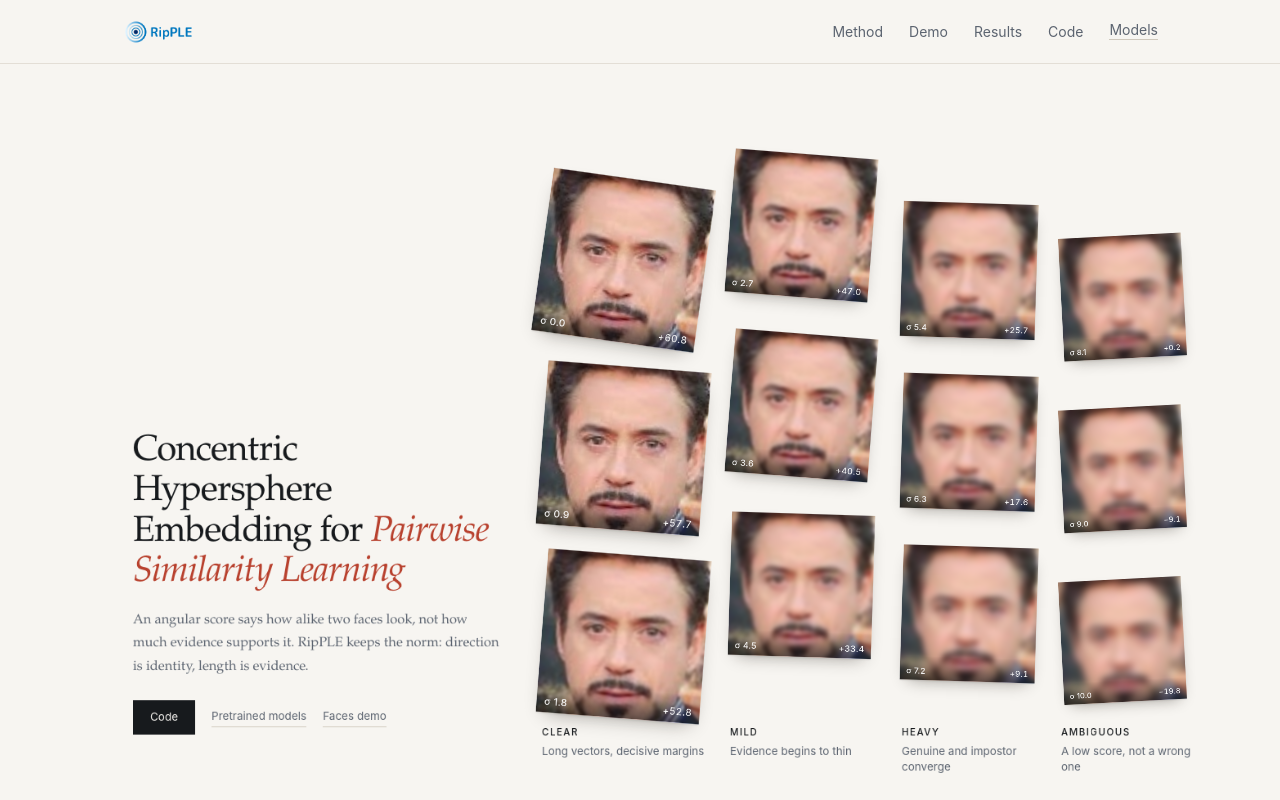
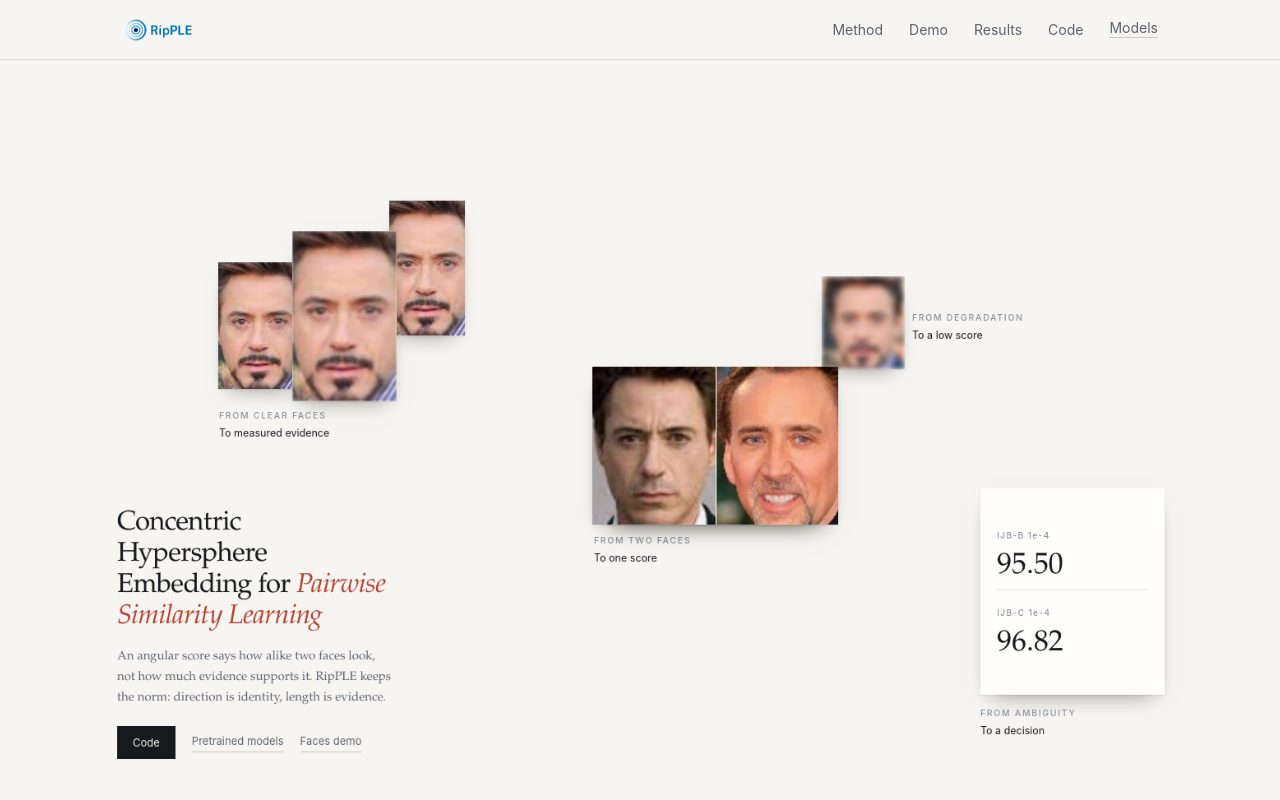
Before and after one commit to bili186/Ripple, a plain HTML site: page index.html in a window 1280 px wide. Shown: the top 800 px of the page. Drawn offline with Linux system fonts and the light colour scheme.

Commit message:
Rebuild the opening as a horizontal strip that spreads into four annotated groups

```diff
--- a/index.html
+++ b/index.html
@@ -24,7 +24,7 @@
     --accent: #b8412e;
     --accent-soft: #f6e9e4;
     --max: 1100px;
-    --nav: 64px;
+    --nav: 60px;
     --sans: ui-sans-serif, -apple-system, "Segoe UI", Helvetica, Arial, sans-serif;
     --serif: "Iowan Old Style", "Palatino Linotype", Palatino, Georgia, serif;
   }
@@ -68,7 +68,7 @@
     display: flex; align-items: center; justify-content: center;
   }
   .canvas {
-    position: relative; flex: none; width: 1440px; height: 900px;
+    position: relative; flex: none; width: 1512px; height: 900px;
     transform-origin: center center; will-change: transform;
   }
   .leaders {
@@ -77,12 +77,12 @@
   }
 
   .frame {
-    position: absolute; left: 0; top: 0; width: 0; height: 0; z-index: 30;
+    position: absolute; z-index: 2;
     border: 1px solid var(--accent); opacity: 0; pointer-events: none;
   }
   .frame i {
-    position: absolute; width: 7px; height: 7px; background: var(--panel);
-    border: 1px solid var(--accent); margin: -4px 0 0 -4px;
+    position: absolute; width: 6px; height: 6px; background: var(--paper);
+    border: 1px solid var(--accent); margin: -3.5px 0 0 -3.5px;
   }
   .frame i.tl { left: 0; top: 0; }
   .frame i.tc { left: 50%; top: 0; }
@@ -94,71 +94,71 @@
   .frame i.br { left: 100%; top: 100%; }
 
   .card {
-    position: absolute; left: 0; top: 0; width: 190px; height: 190px; margin: 0;
-    overflow: hidden; background: var(--panel);
-    transform-origin: center center; will-change: transform;
-    box-shadow: 0 1px 2px rgba(24, 18, 12, .10), 0 10px 22px -12px rgba(24, 18, 12, .45);
-    transition: opacity .25s ease, filter .25s ease;
+    position: absolute; margin: 0; overflow: hidden; background: var(--panel);
+    z-index: 3; will-change: left, top, width, height, opacity, transform;
+    box-shadow: 0 1px 2px rgba(24, 18, 12, .10), 0 12px 26px -14px rgba(24, 18, 12, .5);
+    transition: filter .25s ease;
   }
   .card img {
-    position: absolute; left: -8%; top: -8%; width: 116%; height: 116%;
-    object-fit: cover; display: block;
+    position: absolute; left: 0; top: 0; width: 100%; height: 100%;
+    object-fit: cover; object-position: center 32%; display: block;
     filter: blur(calc(var(--b, 0) * 1px));
   }
-  .card figcaption {
-    position: absolute; left: 0; right: 0; bottom: 0;
-    display: flex; justify-content: space-between; gap: 8px; padding: 16px 9px 7px;
-    font: 11.5px/1 var(--sans); letter-spacing: .02em; color: #fff;
-    background: linear-gradient(to top, rgba(10, 8, 6, .62), rgba(10, 8, 6, 0));
-  }
-  .card figcaption b { font-weight: 500; opacity: .92; }
-  .card figcaption span { font-variant-numeric: tabular-nums; }
+  .card.doc-card { background: var(--panel); }
+  .card svg { position: absolute; inset: 0; width: 100%; height: 100%; display: block; }
+  .card svg .lab { font: 500 9px var(--sans); letter-spacing: .14em; fill: var(--faint); }
+  .card svg .val { font: 400 32px var(--serif); fill: var(--ink); }
+  .card svg .fx { font: 400 15px var(--serif); fill: var(--ink); }
+  .card svg .ln { stroke: var(--rule); stroke-width: 1; }
+
+  .card.split img:first-child { width: 50%; }
+  .card.split img:last-child { left: 50%; width: 50%; border-left: 1px solid rgba(255, 255, 255, .6); }
+  .card.dim { filter: grayscale(1); }
+  .card.z12 { z-index: 12; }
+  .card.z14 { z-index: 14; }
+  .card.z16 { z-index: 16; }
 
   .cap {
-    position: absolute; opacity: 0; pointer-events: none;
-    font-family: var(--sans);
+    position: absolute; z-index: 6; opacity: 0; pointer-events: none;
+    font-family: var(--sans); max-width: 190px;
   }
   .cap b {
-    display: block; font: 500 11.5px/1 var(--sans); letter-spacing: .13em;
-    text-transform: uppercase; color: var(--ink);
+    display: block; font: 500 10.5px/1.4 var(--sans); letter-spacing: .16em;
+    text-transform: uppercase; color: var(--faint);
+    transition: color .2s ease;
   }
-  .cap span { display: block; margin-top: 7px; font-size: 13.5px; line-height: 1.45; color: var(--muted); }
+  .cap span {
+    display: block; margin-top: 4px; font-size: 12.5px; line-height: 1.4; color: var(--ink);
+  }
+  .cap.on b { color: var(--accent); }
 
-  #canvas.focus .card { opacity: .28 !important; filter: grayscale(1); }
-  #canvas.focus .card.on { opacity: 1 !important; filter: none; }
-  #canvas.focus .cap b { color: var(--faint); }
-  #canvas.focus .cap.on b { color: var(--accent); }
-  #canvas.focus .cap.on span { color: var(--ink); }
-
-  .intro { position: absolute; left: 100px; top: 450px; width: 448px; }
+  .intro { position: absolute; left: 120px; top: 545px; width: 336px; z-index: 8; }
   .intro h1 {
-    margin: 0 0 20px; font-size: 44px; line-height: 1.12;
+    margin: 0 0 16px; font-size: 33px; line-height: 1.15;
     letter-spacing: -.022em; font-weight: 480;
   }
   .intro h1 i { font-style: italic; color: var(--accent); }
-  .lede { margin: 0 0 26px; color: var(--muted); font-size: 16.5px; line-height: 1.72; }
+  .lede { margin: 0 0 22px; color: var(--muted); font-size: 15px; line-height: 1.68; }
   .actions { display: flex; flex-wrap: wrap; align-items: center; gap: 10px 20px; }
   .btn {
-    display: inline-flex; align-items: center; height: 42px; padding: 0 20px;
+    display: inline-flex; align-items: center; height: 40px; padding: 0 18px;
     background: var(--ink); color: var(--paper); border: 1px solid var(--ink);
-    font: 13.5px/1 var(--sans);
+    font: 13px/1 var(--sans);
     transition: background .16s ease, border-color .16s ease, transform .16s ease;
   }
   .btn:hover { background: var(--accent); border-color: var(--accent); color: var(--paper); transform: translateY(-1px); }
   .linkline {
-    font: 13.5px/1.5 var(--sans); color: var(--muted);
+    font: 13px/1.5 var(--sans); color: var(--muted);
     border-bottom: 1px solid var(--rule-strong); padding-bottom: 3px;
   }
   .linkline:hover { color: var(--accent); border-color: var(--accent); }
 
   .cue {
-    position: absolute; left: 50%; bottom: 22px; transform: translateX(-50%);
+    position: absolute; left: 50%; bottom: 20px; transform: translateX(-50%);
     font: 10.5px/1 var(--sans); letter-spacing: .22em; text-transform: uppercase;
     color: var(--faint); display: flex; align-items: center; gap: 10px;
   }
-  .cue::after {
-    content: ""; width: 1px; height: 22px; background: var(--rule-strong);
-  }
+  .cue::after { content: ""; width: 1px; height: 22px; background: var(--rule-strong); }
 
   /* ---------- sections ---------- */
   section { padding: 84px 0; border-top: 1px solid var(--rule); }
@@ -219,22 +219,21 @@
     .stage { height: auto; }
     .hold {
       position: static; height: auto; overflow: visible; display: block;
-      padding: 36px 20px 8px;
+      padding: 32px 20px 8px;
     }
     .canvas { width: auto; height: auto; transform: none !important; display: grid;
-      grid-template-columns: repeat(3, 1fr); gap: 10px; }
+      grid-template-columns: repeat(2, 1fr); gap: 10px; }
     .leaders, .frame, .cue { display: none; }
-    .intro { position: static; width: auto; grid-column: 1 / -1; margin-bottom: 14px; }
-    .intro h1 { font-size: clamp(30px, 8vw, 40px); }
+    .intro { position: static; width: auto; grid-column: 1 / -1; margin-bottom: 16px; }
+    .intro h1 { font-size: clamp(28px, 7.5vw, 38px); }
     .card {
       position: static !important; transform: none !important; opacity: 1 !important;
-      width: 100% !important; height: auto !important; aspect-ratio: 1;
-      transition: none;
+      width: 100% !important; height: auto !important; aspect-ratio: 1; z-index: auto !important;
     }
-    .card figcaption { padding: 14px 7px 6px; font-size: 10px; }
+    .card.split img:last-child { border-left: 0; }
     .cap {
       position: static !important; opacity: 1 !important; grid-column: 1 / -1;
-      padding-top: 6px;
+      max-width: none; padding-top: 4px;
     }
     .cap b { color: var(--accent); }
     section { padding: 60px 0; }
@@ -265,6 +264,88 @@
   <div class="hold">
     <div class="canvas" id="canvas">
 
+      <svg class="leaders" viewBox="0 0 1512 900" aria-hidden="true">
+        <path id="leader" d="M 264 250 L 1368 454.5" fill="none" stroke="currentColor" stroke-width="1"/>
+      </svg>
+
+      <div class="frame" id="frame">
+        <i class="tl"></i><i class="tc"></i><i class="tr"></i>
+        <i class="ml"></i><i class="mr"></i>
+        <i class="bl"></i><i class="bc"></i><i class="br"></i>
+      </div>
+
+      <figure class="card z12" data-z="12" data-fade="in" data-from="992.156,359,129,118.784" data-to="717,376,260,189">
+        <img src="assets/ripple_concept.png" alt="Score distributions under degradation">
+      </figure>
+      <figure class="card z14 split" data-z="14" data-group="connections" data-fade="in" data-from="964.547,359,185.487,118.784" data-to="698,373,299,192">
+        <img src="demo/images/genuine.jpg" alt="Genuine face">
+        <img src="demo/images/impostor.jpg" alt="Impostor face">
+      </figure>
+      <figure class="card z16" data-z="16" data-fade="out" data-from="748,341,229,158" data-to="1060,540,200,224">
+        <img src="assets/ambiguity_demo.gif?v=20261122" alt="Blur sweep demonstration">
+      </figure>
+
+      <figure class="card doc-card" data-z="2" data-group="order" data-fade="in" data-from="748,341,229,158" data-to="1170,521,224,251">
+        <svg viewBox="0 0 200 200" aria-label="Verification results">
+          <text class="lab" x="18" y="42">IJB-B 1e-4</text>
+          <text class="val" x="18" y="80">95.50</text>
+          <line class="ln" x1="18" y1="98" x2="182" y2="98"/>
+          <text class="lab" x="18" y="126">IJB-C 1e-4</text>
+          <text class="val" x="18" y="164">96.82</text>
+        </svg>
+      </figure>
+      <figure class="card" data-z="4" data-group="perception" data-from="1167,371,69,98" data-to="977,263,101,113" style="--b:3.2">
+        <img src="demo/images/probe.jpg" alt="Degraded face">
+      </figure>
+      <figure class="card doc-card" data-z="5" data-fade="out" data-from="1089,341,104,158" data-to="1210,306,110,190">
+        <svg viewBox="0 0 180 300" aria-label="The expected norm constraint">
+          <text class="lab" x="16" y="56">THE CONSTRAINT</text>
+          <text class="fx" x="16" y="108">L = SmoothL1(</text>
+          <text class="fx" x="30" y="136">mean &#8214;x&#7522;&#8214;, &#961; )</text>
+          <line class="ln" x1="16" y1="176" x2="164" y2="176"/>
+          <text class="fx" x="16" y="212">only the mean</text>
+          <text class="fx" x="16" y="236">is anchored</text>
+        </svg>
+      </figure>
+      <figure class="card doc-card" data-z="6" data-fade="out" data-from="992.156,282,129,279" data-to="775,300,150,300">
+        <svg viewBox="0 0 200 240" aria-label="The pairwise score">
+          <text class="lab" x="16" y="52">THE SCORE</text>
+          <text class="fx" x="16" y="100">S = &#8214;f&#8321;&#8214; &#8214;f&#8322;&#8214;</text>
+          <text class="fx" x="30" y="128">(cos &#952; &#8722; b)</text>
+          <line class="ln" x1="16" y1="166" x2="184" y2="166"/>
+          <text class="fx" x="16" y="202">direction is</text>
+          <text class="fx" x="16" y="226">identity</text>
+        </svg>
+      </figure>
+      <figure class="card" data-z="7" data-group="insight" data-from="907,291,120,268" data-to="451,171,92.381,163.526">
+        <img src="demo/images/probe.jpg" alt="Clear face">
+      </figure>
+      <figure class="card" data-z="8" data-group="insight" data-from="478,347,95,146" data-to="243,246,100,153.684" style="--b:0.6">
+        <img src="demo/images/probe.jpg" alt="Face sample, light blur">
+      </figure>
+      <figure class="card" data-z="9" data-group="insight" data-from="534,296,153,249" data-to="333,207.5,126.886,206.501" style="--b:1.2">
+        <img src="demo/images/probe.jpg" alt="Face sample, moderate blur">
+      </figure>
+      <figure class="card" data-z="10" data-fade="out" data-from="639,260,137,316" data-to="425,155,137,316" style="--b:1.8">
+        <img src="demo/images/impostor.jpg" alt="A second identity">
+      </figure>
+      <figure class="card" data-z="11" data-fade="out" data-from="701,308,162,220" data-to="640,230,186,253" style="--b:2.2">
+        <img src="demo/images/genuine.jpg" alt="The mate of the probe">
+      </figure>
+
+      <div class="cap" data-g="insight" style="left:244px;top:426px;max-width:220px">
+        <b>From Clear Faces</b><span>To measured evidence</span>
+      </div>
+      <div class="cap" data-g="connections" style="left:700px;top:578px;max-width:210px">
+        <b>From Two Faces</b><span>To one score</span>
+      </div>
+      <div class="cap" data-g="perception" style="left:1087px;top:307px">
+        <b>From Degradation</b><span>To a low score</span>
+      </div>
+      <div class="cap" data-g="order" style="left:1170px;top:788px;max-width:200px">
+        <b>From Ambiguity</b><span>To a decision</span>
+      </div>
+
       <div class="intro">
         <h1>Concentric Hypersphere Embedding for <i>Pairwise Similarity Learning</i></h1>
         <p class="lede">An angular score says how alike two faces look, not how much evidence supports it.
@@ -274,73 +355,6 @@
           <a class="linkline" href="https://huggingface.co/YunZhe123/Ripple">Pretrained models</a>
           <a class="linkline" href="demo/ambiguity_demo.html">Faces demo</a>
         </div>
-      </div>
-
-      <svg class="leaders" viewBox="0 0 1440 900" aria-hidden="true">
-        <path id="leader" d="M 618 806 L 1352 138" fill="none" stroke="currentColor" stroke-width="1"/>
-      </svg>
-
-      <div class="frame" id="frame">
-        <i class="tl"></i><i class="tc"></i><i class="tr"></i>
-        <i class="ml"></i><i class="mr"></i>
-        <i class="bl"></i><i class="bc"></i><i class="br"></i>
-      </div>
-
-      <!-- group 0 : clear -->
-      <figure class="card" data-g="0" data-x="600" data-y="140" data-w="200" data-z="12" style="--b:0">
-        <img src="demo/images/probe.jpg" alt="Face sample at blur 0"><figcaption><b>&sigma; 0.0</b><span>+60.8</span></figcaption>
-      </figure>
-      <figure class="card" data-g="0" data-x="600" data-y="370" data-w="200" data-z="11" style="--b:0.5">
-        <img src="demo/images/probe.jpg" alt="Face sample at blur 0.9"><figcaption><b>&sigma; 0.9</b><span>+57.7</span></figcaption>
-      </figure>
-      <figure class="card" data-g="0" data-x="600" data-y="600" data-w="200" data-z="10" style="--b:1.0">
-        <img src="demo/images/probe.jpg" alt="Face sample at blur 1.8"><figcaption><b>&sigma; 1.8</b><span>+52.8</span></figcaption>
-      </figure>
-
-      <!-- group 1 : mild -->
-      <figure class="card" data-g="1" data-x="830" data-y="110" data-w="175" data-z="9" style="--b:1.5">
-        <img src="demo/images/probe.jpg" alt="Face sample at blur 2.7"><figcaption><b>&sigma; 2.7</b><span>+47.0</span></figcaption>
-      </figure>
-      <figure class="card" data-g="1" data-x="830" data-y="330" data-w="175" data-z="8" style="--b:2.0">
-        <img src="demo/images/probe.jpg" alt="Face sample at blur 3.6"><figcaption><b>&sigma; 3.6</b><span>+40.5</span></figcaption>
-      </figure>
-      <figure class="card" data-g="1" data-x="830" data-y="550" data-w="175" data-z="7" style="--b:2.5">
-        <img src="demo/images/probe.jpg" alt="Face sample at blur 4.5"><figcaption><b>&sigma; 4.5</b><span>+33.4</span></figcaption>
-      </figure>
-
-      <!-- group 2 : heavy -->
-      <figure class="card" data-g="2" data-x="1040" data-y="170" data-w="165" data-z="6" style="--b:3.0">
-        <img src="demo/images/probe.jpg" alt="Face sample at blur 5.4"><figcaption><b>&sigma; 5.4</b><span>+25.7</span></figcaption>
-      </figure>
-      <figure class="card" data-g="2" data-x="1040" data-y="380" data-w="165" data-z="5" style="--b:3.5">
-        <img src="demo/images/probe.jpg" alt="Face sample at blur 6.3"><figcaption><b>&sigma; 6.3</b><span>+17.6</span></figcaption>
-      </figure>
-      <figure class="card" data-g="2" data-x="1040" data-y="590" data-w="165" data-z="4" style="--b:4.0">
-        <img src="demo/images/probe.jpg" alt="Face sample at blur 7.2"><figcaption><b>&sigma; 7.2</b><span>+9.1</span></figcaption>
-      </figure>
-
-      <!-- group 3 : ambiguous -->
-      <figure class="card" data-g="3" data-x="1235" data-y="210" data-w="150" data-z="3" style="--b:4.5">
-        <img src="demo/images/probe.jpg" alt="Face sample at blur 8.1"><figcaption><b>&sigma; 8.1</b><span>+0.2</span></figcaption>
-      </figure>
-      <figure class="card" data-g="3" data-x="1235" data-y="420" data-w="150" data-z="2" style="--b:5.0">
-        <img src="demo/images/probe.jpg" alt="Face sample at blur 9.0"><figcaption><b>&sigma; 9.0</b><span>&minus;9.1</span></figcaption>
-      </figure>
-      <figure class="card" data-g="3" data-x="1235" data-y="630" data-w="150" data-z="1" style="--b:5.5">
-        <img src="demo/images/probe.jpg" alt="Face sample at blur 10.0"><figcaption><b>&sigma; 10.0</b><span>&minus;19.8</span></figcaption>
-      </figure>
-
-      <div class="cap" data-g="0" style="left:600px;top:812px;width:222px">
-        <b>Clear</b><span>Long vectors, decisive margins</span>
-      </div>
-      <div class="cap" data-g="1" style="left:830px;top:812px;width:196px">
-        <b>Mild</b><span>Evidence begins to thin</span>
-      </div>
-      <div class="cap" data-g="2" style="left:1040px;top:812px;width:186px">
-        <b>Heavy</b><span>Genuine and impostor converge</span>
-      </div>
-      <div class="cap" data-g="3" style="left:1235px;top:812px;width:166px">
-        <b>Ambiguous</b><span>A low score, not a wrong one</span>
       </div>
 
     </div>
@@ -444,81 +458,76 @@
 (function () {
   var stage = document.getElementById('stage');
   var canvas = document.getElementById('canvas');
-  var hold = stage.querySelector('.hold');
   var frame = document.getElementById('frame');
   var leader = document.getElementById('leader');
   var cue = document.getElementById('cue');
   var cards = Array.prototype.slice.call(canvas.querySelectorAll('.card'));
   var caps = Array.prototype.slice.call(canvas.querySelectorAll('.cap'));
-
-  var BASE = 190;
-  var FROM_FRAME = [610, 316, 496, 154];
-  var TO_FRAME = [580, 88, 828, 734];
-  var STACK = { x: 880, y: 400, w: 330 };
   var NARROW = window.matchMedia('(max-width: 900px)');
   var REDUCE = window.matchMedia('(prefers-reduced-motion: reduce)');
+  var FRAME_FROM = [460, 322, 789, 193];
+  var FRAME_TO = [243, 171, 1151, 601];
+  var activeGroup = null;
+  var lastP = 0;
 
-  cards.forEach(function (c, i) {
-    var z = +c.dataset.z;
-    c._to = { x: +c.dataset.x, y: +c.dataset.y, w: +c.dataset.w };
-    c._rot = z >= 12 ? 8 : z >= 8 ? 4.5 : z >= 4 ? 1.8 : -3;
-    c._from = {
-      x: STACK.x - STACK.w / 2 + (i % 3 - 1) * 7,
-      y: STACK.y - STACK.w / 2 + (i % 4 - 1.5) * 6,
-      w: STACK.w
-    };
-    c.style.zIndex = z;
+  cards.forEach(function (c) {
+    c._f = c.dataset.from.split(',').map(Number);
+    c._t = c.dataset.to.split(',').map(Number);
+    c._z = +c.dataset.z;
+    c._group = c.dataset.group || '';
+    c._fade = c.dataset.fade || '';
   });
 
   function clamp(v, a, b) { return v < a ? a : v > b ? b : v; }
   function lerp(a, b, t) { return a + (b - a) * t; }
-  function smooth(t) { return t * t * (3 - 2 * t); }
+  function Ft(p, a, b) { var s = clamp((p - a) / (b - a), 0, 1); return s * s * (3 - 2 * s); }
 
-  var live = false;
+  function render(p) {
+    lastP = p;
+    cards.forEach(function (c) {
+      var lag = (1 - clamp(c._z / 16, 0, 1)) * 0.105;
+      var n = Ft(p, 0.06 + lag, Math.min(0.98, 0.88 + lag * 0.55));
+      var rot = (n === 0 || n === 1) ? 0 :
+        Math.pow(Math.sin(Math.PI * n), 2) * (c._z % 2 ? -1 : 1) * (c._z >= 12 ? 1.7 : 1.2);
+      var l = lerp(c._f[0], c._t[0], n);
+      var t = lerp(c._f[1], c._t[1], n);
+      var w = lerp(c._f[2], c._t[2], n);
+      var h = lerp(c._f[3], c._t[3], n);
+      var op = (c._fade === 'out' ? 1 - Ft(p, 0.24, 0.72) :
+                c._fade === 'in' ? Ft(p, 0.24, 0.76) : 1) * lerp(0.95, 1, Ft(p, 0.06, 0.88));
+      var dimmed = activeGroup && c._group && c._group !== activeGroup;
+      if (dimmed) op *= 0.22;
+      c.classList.toggle('dim', !!dimmed && p >= 0.94);
 
-  function render(t) {
-    var fade = clamp((t - 0.06) / 0.76, 0, 1);
-    cards.forEach(function (c, i) {
-      var stagger = i * 0.012;
-      var lt = smooth(clamp((t - stagger) / (1 - 11 * 0.012), 0, 1));
-      var x = lerp(c._from.x, c._to.x, lt);
-      var y = lerp(c._from.y, c._to.y, lt);
-      var w = lerp(c._from.w, c._to.w, lt);
-      var cx = x + w / 2;
-      var cy = y + w / 2;
-      c.style.transform = 'translate(' + (cx - BASE / 2).toFixed(2) + 'px,' + (cy - BASE / 2).toFixed(2) +
-        'px) rotate(' + c._rot + 'deg) scale(' + (w / BASE).toFixed(4) + ')';
-      c.style.opacity = lerp(0.94, 1, fade).toFixed(3);
+      c.style.left = l.toFixed(2) + 'px';
+      c.style.top = t.toFixed(2) + 'px';
+      c.style.width = w.toFixed(2) + 'px';
+      c.style.height = h.toFixed(2) + 'px';
+      c.style.opacity = clamp(op, 0, 1).toFixed(3);
+      c.style.transform = 'rotate(' + rot.toFixed(3) + 'deg)';
     });
 
-    var fx = lerp(FROM_FRAME[0], TO_FRAME[0], t);
-    var fy = lerp(FROM_FRAME[1], TO_FRAME[1], t);
-    var fw = lerp(FROM_FRAME[2], TO_FRAME[2], t);
-    var fh = lerp(FROM_FRAME[3], TO_FRAME[3], t);
-    frame.style.transform = 'translate(' + fx.toFixed(2) + 'px,' + fy.toFixed(2) + 'px)';
-    frame.style.width = fw.toFixed(2) + 'px';
-    frame.style.height = fh.toFixed(2) + 'px';
-    frame.style.opacity = (0.6 * (1 - clamp((t - 0.78) / 0.17, 0, 1))).toFixed(3);
+    var i = Ft(p, 0.06, 0.98);
+    frame.style.left = lerp(FRAME_FROM[0], FRAME_TO[0], i).toFixed(2) + 'px';
+    frame.style.top = lerp(FRAME_FROM[1], FRAME_TO[1], i).toFixed(2) + 'px';
+    frame.style.width = lerp(FRAME_FROM[2], FRAME_TO[2], i).toFixed(2) + 'px';
+    frame.style.height = lerp(FRAME_FROM[3], FRAME_TO[3], i).toFixed(2) + 'px';
+    frame.style.opacity = (0.55 * (1 - Ft(p, 0.86, 1))).toFixed(3);
 
-    leader.style.opacity = (0.6 * clamp((t - 0.5) / 0.45, 0, 1)).toFixed(3);
+    leader.style.opacity = (0.7 * Ft(p, 0.5, 0.95)).toFixed(3);
 
-    var capT = clamp((t - 0.86) / 0.14, 0, 1);
+    var capT = Ft(p, 0.82, 1);
     caps.forEach(function (c) {
       c.style.opacity = capT.toFixed(3);
-      c.style.transform = 'translateY(' + ((1 - capT) * 10).toFixed(2) + 'px)';
+      c.style.transform = 'translateY(' + ((1 - capT) * 8).toFixed(2) + 'px)';
     });
 
-    cue.style.opacity = (1 - clamp(t / 0.18, 0, 1)).toFixed(3);
-
-    var hot = t > 0.9;
-    if (!hot) canvas.classList.remove('focus');
-    live = hot;
+    cue.style.opacity = (1 - clamp(p / 0.15, 0, 1)).toFixed(3);
   }
 
   function scaleCanvas() {
     if (NARROW.matches) { canvas.style.transform = ''; return; }
-    var avail = window.innerHeight - 64;
-    var s = Math.min(window.innerWidth / 1440, avail / 900);
+    var s = Math.min(window.innerWidth / 1512, (window.innerHeight - 60) / 900);
     canvas.style.transform = 'scale(' + s.toFixed(4) + ')';
   }
 
@@ -531,21 +540,20 @@
 
   function onScroll() {
     if (NARROW.matches || REDUCE.matches) return;
-    render(smooth(clamp(progress() / 0.9, 0, 1)));
+    render(progress());
   }
 
   cards.forEach(function (c) {
     c.addEventListener('mouseenter', function () {
-      if (!live) return;
-      var g = c.dataset.g;
-      cards.forEach(function (o) { o.classList.toggle('on', o.dataset.g === g); });
-      caps.forEach(function (o) { o.classList.toggle('on', o.dataset.g === g); });
-      canvas.classList.add('focus');
+      if (lastP < 0.94 || !c._group) return;
+      activeGroup = c._group;
+      caps.forEach(function (o) { o.classList.toggle('on', o.dataset.g === c._group); });
+      render(lastP);
     });
     c.addEventListener('mouseleave', function () {
-      canvas.classList.remove('focus');
-      cards.forEach(function (o) { o.classList.remove('on'); });
+      activeGroup = null;
       caps.forEach(function (o) { o.classList.remove('on'); });
+      render(lastP);
     });
   });
 
@@ -556,10 +564,7 @@
     requestAnimationFrame(function () { ticking = false; onScroll(); });
   }, { passive: true });
 
-  window.addEventListener('resize', function () {
-    scaleCanvas();
-    onScroll();
-  });
+  window.addEventListener('resize', function () { scaleCanvas(); onScroll(); });
 
   scaleCanvas();
   if (REDUCE.matches) render(1); else onScroll();
```
